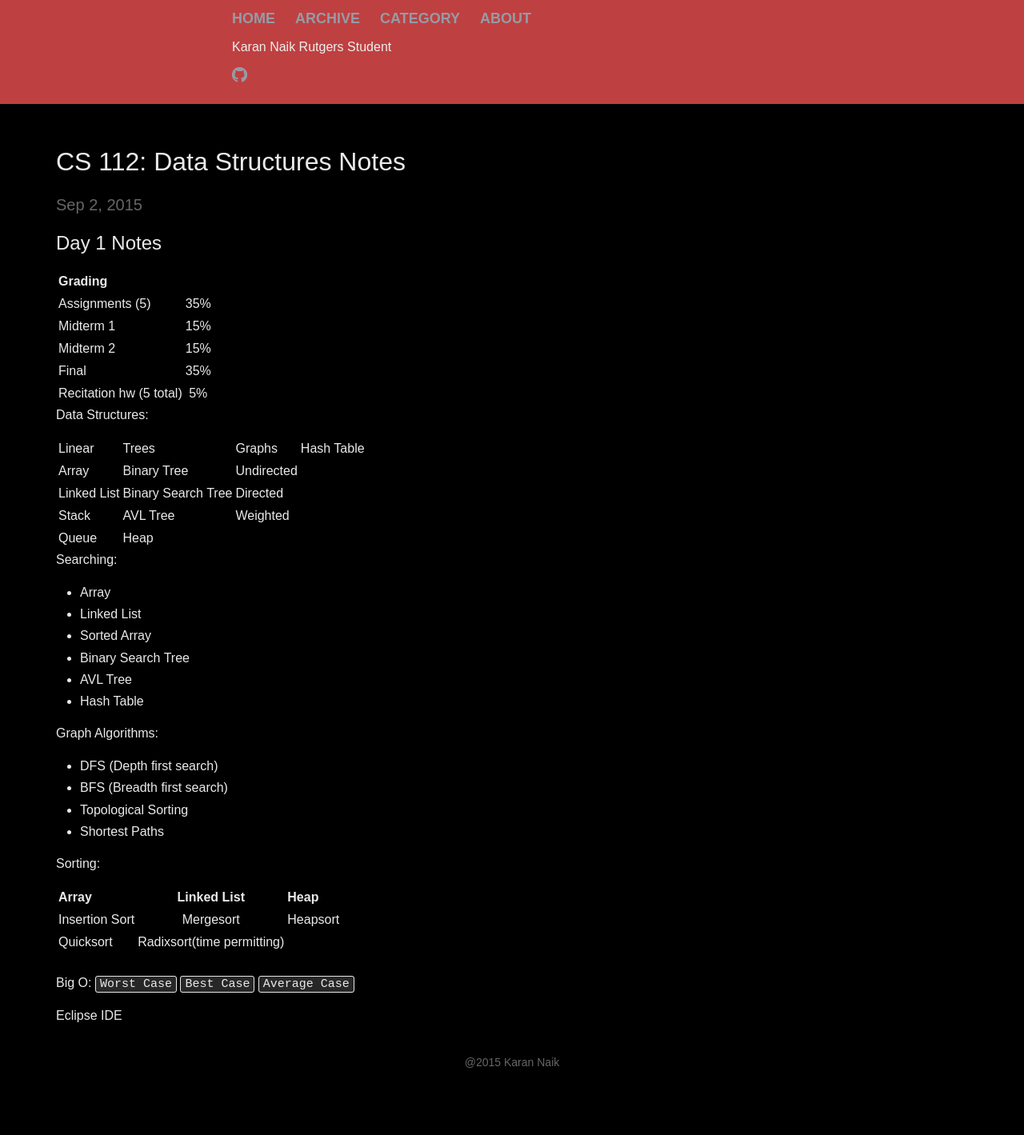
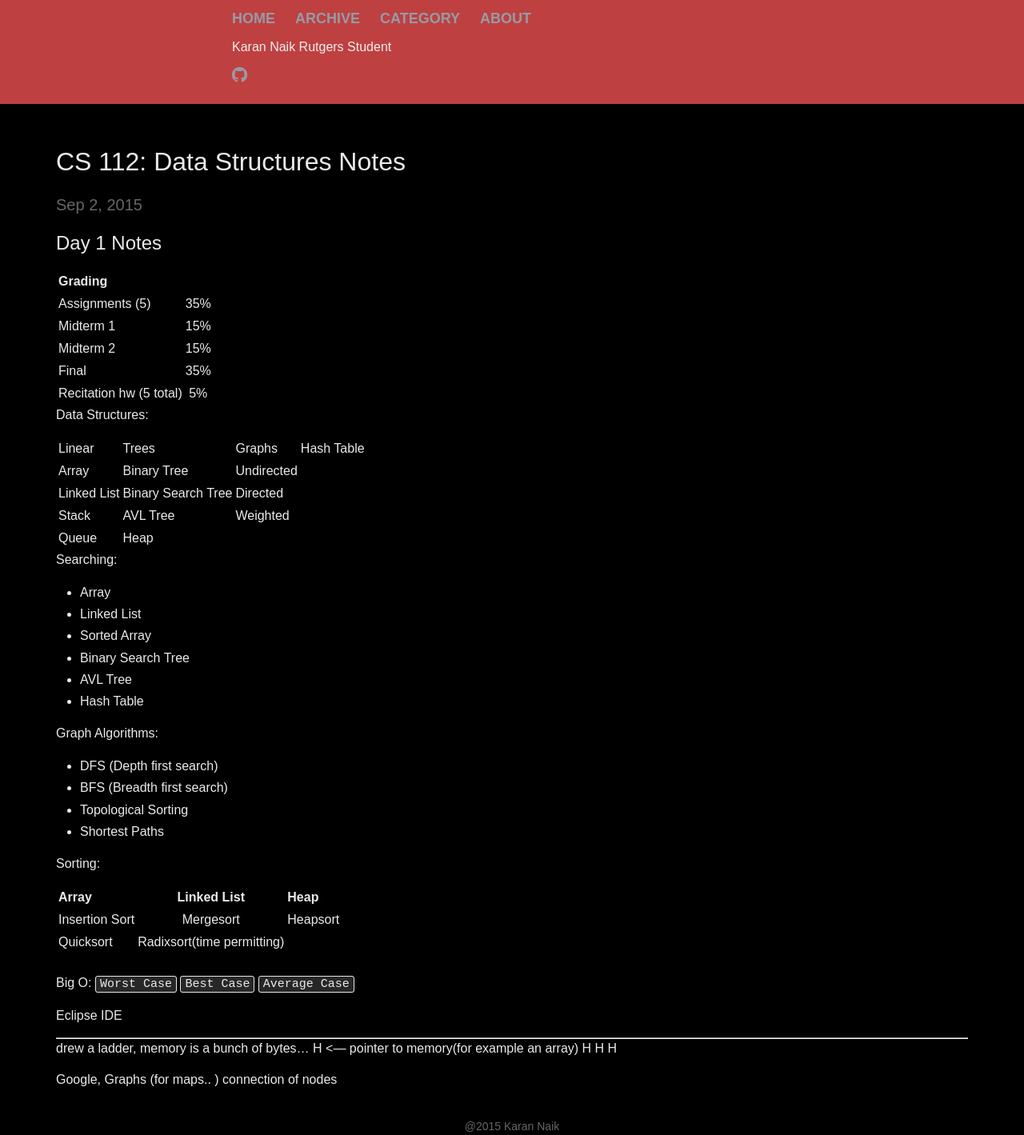
Before and after one commit to knaik/knaik.github.io, a Jekyll site: the page built from _posts/2015-09-01-CS112-notes.markdown, in a window 1280 px wide. Shown: the whole page at 80% size. Built offline with Jekyll 4.4.1, drawn with Linux system fonts in a browser that asks for light colours; before the commit the page ends 1339 px from its top, so only the background shows below that.

Commit message:
Basically Review

```diff
--- a/_posts/2015-09-01-CS112-notes.markdown
+++ b/_posts/2015-09-01-CS112-notes.markdown
@@ -51,6 +51,17 @@ Big O:
 
 Eclipse IDE
 
+----------------------------
+drew a ladder, memory is a bunch of bytes...
+H  <--- pointer to memory(for example an array)
+H
+H
+H
+
+Google, Graphs (for maps.. )
+	connection of nodes
+
+
 {% highlight java %}
 
 {% endhighlight %}
```
Also changed, not shown: 1 other file.
